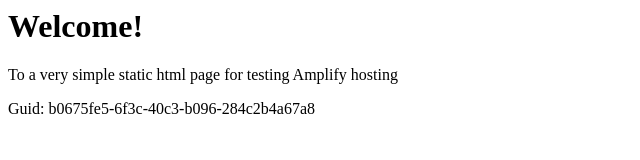
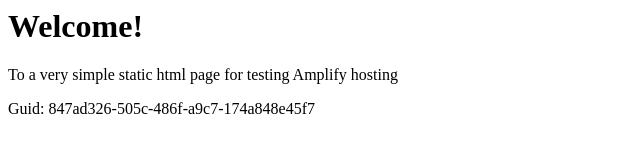
Before and after one commit to aws-aemilia-kix/Github-PR-Commit-Integration-Test-DoNotTouch-GitHubWebhookPushCanaryTest-v1-preprod-ap-northeast-3, a website: page src/index.html in a window 1280 px wide. Shown: the full height of the page, 0-640 px from the left. Drawn offline with Linux system fonts and the light colour scheme.

Commit message:
commit from integ tests

```diff
--- a/src/index.html
+++ b/src/index.html
@@ -12,6 +12,6 @@
 <body>
     <h1>Welcome!</h1>
     <p>To a very simple static html page for testing Amplify hosting</p>
-    <p>Guid: b0675fe5-6f3c-40c3-b096-284c2b4a67a8</p></body>
+    <p>Guid: 847ad326-505c-486f-a9c7-174a848e45f7</p></body>
 
 </html>
```
